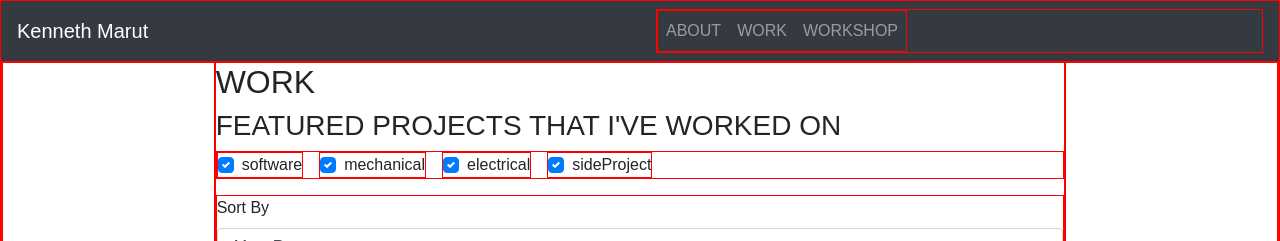
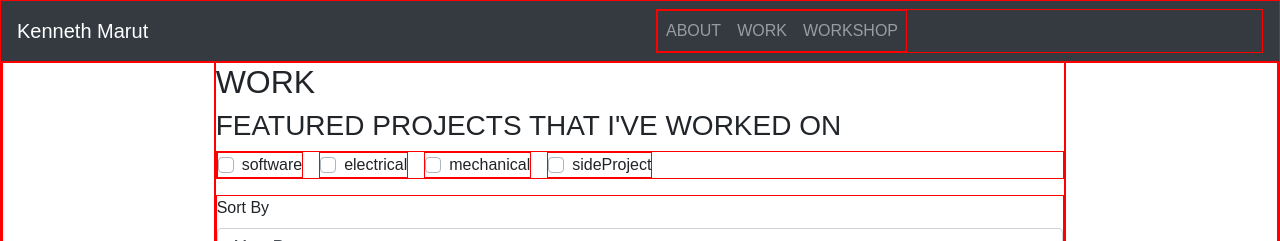
Before and after one commit to friedpies/portfolio, a React (Create React App) app: page /work in a window 1280 px wide. Shown: the top 241 px of the page. Built offline with nearby package versions, Linux system fonts and the light colour scheme.

Commit message:
import vals from filters

```diff
--- a/src/components/Filters.js
+++ b/src/components/Filters.js
@@ -1,20 +1,19 @@
 import React from "react";
 import { Form } from "react-bootstrap";
 
-const Filters = ({ onCheck }) => {
-  const filters = ["software", "mechanical", "electrical", "sideProject"];
-
+const Filters = ({ filterNames, onCheck }) => {
+  console.log(filterNames);
   return (
     <Form>
       <div key={`custom-inline-checkbox`} className="mb-3">
-        {filters.map((filter, checked, index) => (
+        {filterNames.map((filter, index) => (
           <Form.Check
             key={index}
             custom
             inline
             label={filter}
             value={filter}
-            checked={true}
+            checked={onCheck}
             type="checkbox"
             onChange={onCheck}
             id={`custom-inline-checkbox-${index}`}
--- a/src/pages/Work.js
+++ b/src/pages/Work.js
@@ -13,15 +13,14 @@ class Work extends Component {
         electrical: false,
         mechanical: false,
         sideProject: false
-      },
-      projects: projects
+      }
     };
 
     this.onCheck = this.onCheck.bind(this);
   }
 
   onCheck(event) {
-    console.log(event.target.checked);
+    console.log(event.target.value);
   }
 
   render() {
@@ -31,9 +30,12 @@ class Work extends Component {
         <div>
           <h2>WORK</h2>
           <h3>FEATURED PROJECTS THAT I'VE WORKED ON</h3>
-          <Filters onCheck={this.onCheck} />
+          <Filters
+            filterNames={Object.keys(this.state.filters)}
+            onCheck={this.onCheck}
+          />
           <div id="project-list">
-            {this.state.projects.map(({ name, thumbnail }, key) => {
+            {projects.map(({ name, thumbnail }, key) => {
               let projectProps = {
                 key,
                 name,
```
